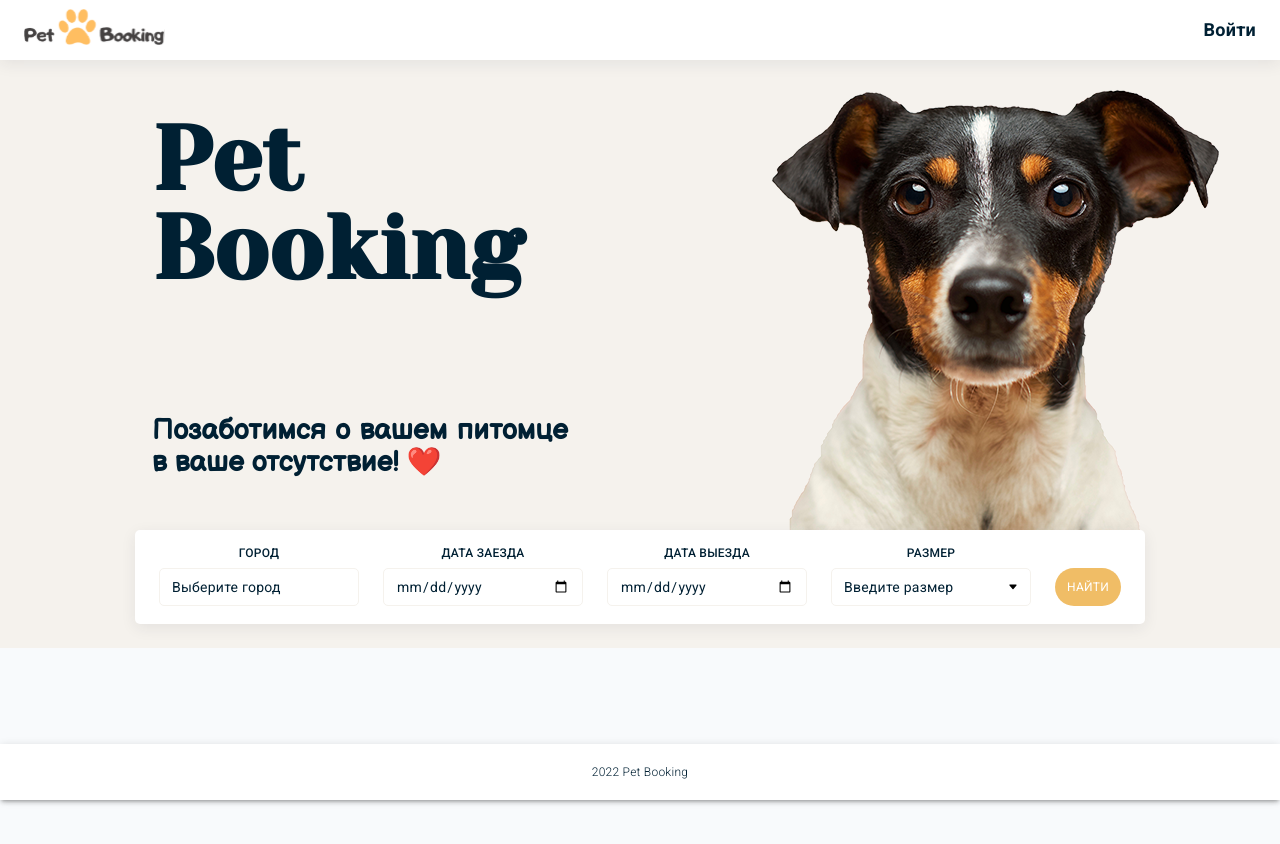
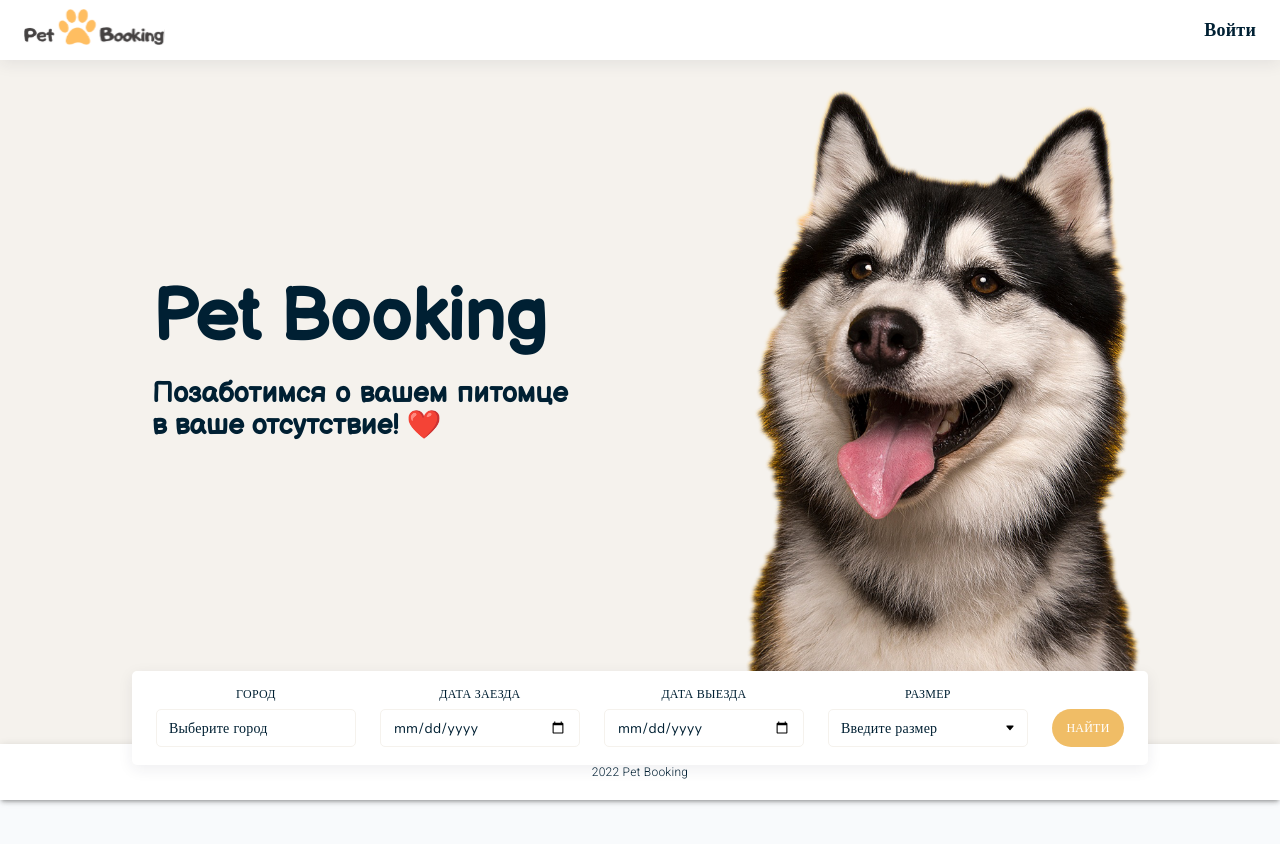
Before and after one commit to victoria369xx/finalProjectGBFront, a React (Create React App) app: page / in a window 1280 px wide. Shown: the top 844 px of the page. Before the commit the page ends 800 px from the top, so only its background shows below. Built offline with nearby package versions, Linux system fonts and the light colour scheme; no server answers; a web font is replaced by a local one.

Commit message:
img, font, description changed

```diff
--- a/src/components/Search/index.js
+++ b/src/components/Search/index.js
@@ -7,8 +7,7 @@ import {
   selectCitiesError,
   selectCitiesLoading,
 } from "../../store/search/selector";
-import dog from "../../assets/images/home-dog.svg";
-import dog3 from "../../assets/images/dog3.png"
+import dog4 from "../../assets/images/dog4.png"
 import { Autocomplete } from "@mui/material";
 
 export const Search = () => {
@@ -60,7 +59,7 @@ export const Search = () => {
               <h2>Позаботимся о вашем питомце в ваше отсутствие! ❤️</h2>
             </div>
             <div className="home-img">
-              <img className="page-img" src={dog3} alt="dog" />
+              <img src={dog4} alt="dog" />
             </div>
           </div>
           <form className="index-form" onSubmit={handlerSubmit}>
--- a/src/css/style.css
+++ b/src/css/style.css
@@ -22,8 +22,7 @@
     margin: 0;
     -webkit-box-sizing: border-box;
     box-sizing: border-box;
-    /* font-family: "Inter", sans-serif; */
-    font-family: "Roboto", sans-serif;
+    font-family: "Nunito";
     font-style: normal;
     font-size: 16px;
     line-height: 22px;
@@ -141,13 +140,15 @@ input, select {
 .home-title {
   width: 416px;
   margin-left: 152px;
-  margin-top: 27px;
+  margin-top: 21px;
   text-align: justify;
+  padding-top: 15%;
 }
 
 .home-title__brand {
     font-family: 'Balsamiq Sans';
-    font-size: 48px;
+    font-weight: 700;
+    font-size: 72px;
 }
 
 .home-title h2{
@@ -417,10 +418,12 @@ header {
 }
 
 .home-img img{
-    margin-right: 60px;
+    height: 600px;
+    width: 400px;
+    margin-right: 135px;
 }
 
-.home-title h1 {
+/*.home-title h1 {
     font-family: "Yeseva One", cursive;
     color: var(--color-dark);
     font-weight: 900;
@@ -428,8 +431,8 @@ header {
     font-size: 90px;
     line-height: 89px;
     padding-bottom: 73px;
-    /* text-shadow: 0px 4px 6px rgba(34, 42, 70, 1); */
-}
+ text-shadow: 0px 4px 6px rgba(34, 42, 70, 1);
+} */
 
 section h2 {
     font-family: "Yeseva One", cursive;
```
Also changed, not shown: src/assets/images/dog4.png (added).
